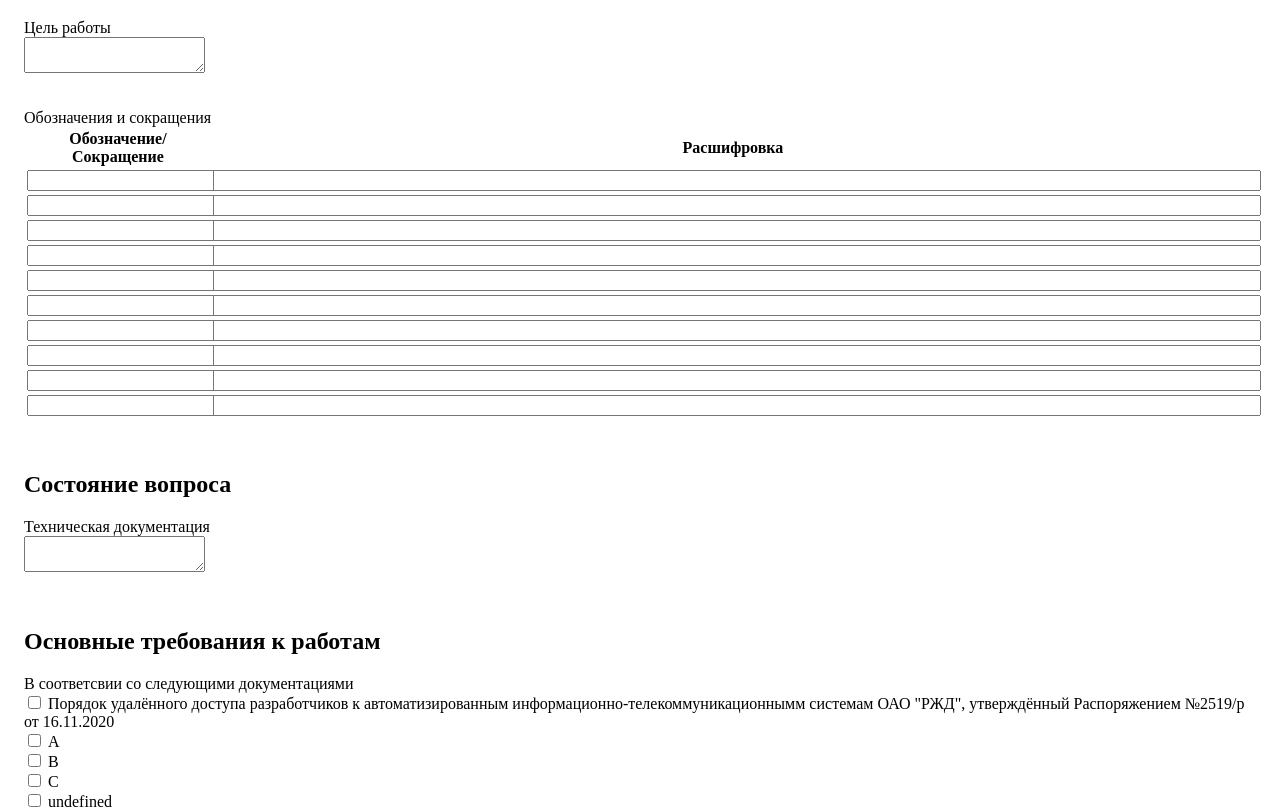
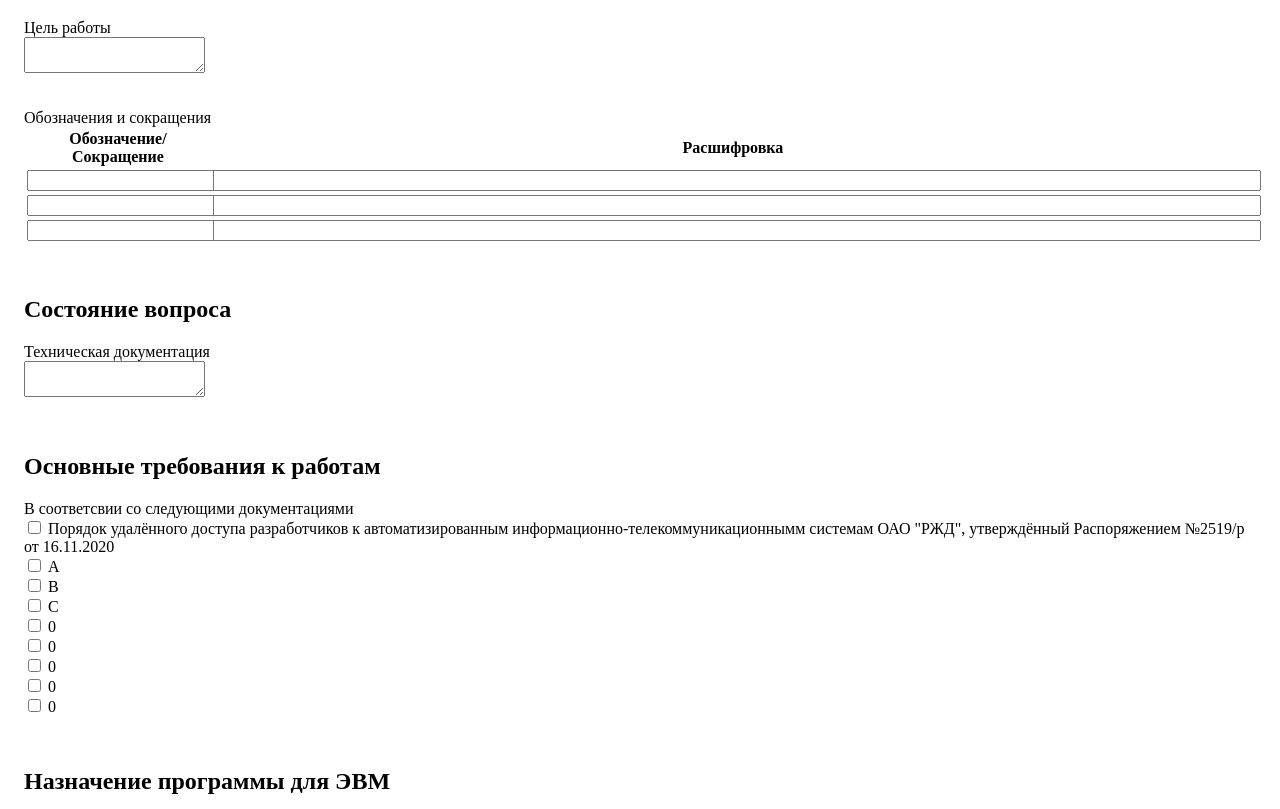
Before and after one commit to generic-name-2166/tt-validation, a SvelteKit app: page / in a window 1280 px wide. Shown: the part 561-1370 px from the top of the page. Built offline with nearby package versions, Linux system fonts and the light colour scheme.

Commit message:
Automatic fields

```diff
--- a/src/routes/Cell.svelte
+++ b/src/routes/Cell.svelte
@@ -14,6 +14,7 @@
     e.preventDefault();
     const target = e.currentTarget as HTMLInputElement;
     const value: string = target.value;
+
     formData.update((form_data) => {
       if (!(typeof form_data[id].data !== "string")) {
         form_data[id].dimensions = [1, 1];
--- a/src/routes/CellCheckbox.svelte
+++ b/src/routes/CellCheckbox.svelte
@@ -10,6 +10,7 @@
     const target = e.currentTarget as HTMLInputElement;
     const checked: boolean = target.checked;
     const value: string = layout.labels[n_id];
+
     formData.update((form_data) => {
       if (!Array.isArray(form_data[id].data)) {
         form_data[id].dimensions = [layout.amount, 1];
--- a/src/routes/CellTable.svelte
+++ b/src/routes/CellTable.svelte
@@ -1,14 +1,37 @@
 <script lang="ts">
   import { formData } from "$lib/formStorage.ts";
+  import type { FormData } from "$lib/formStorage.ts";
 
   export let dimensions: [number, number] = [1, 1];
   export let id: number;
   let item: boolean = true;
 
+  function addField(form_data: FormData[]): FormData[] {
+    const new_array = new Array(dimensions[1]).fill("");
+    // data is always type string[][] but TS doesn't know
+    //@ts-expect-error
+    form_data[id].data!.push(new_array);
+    return form_data;
+  }
+
+  function removeField(form_data: FormData[]): FormData[] {
+    form_data[id].data = form_data[id].data!.slice(0, dimensions[0])
+    return form_data;
+  }
+
   function saveChange(e: Event, col_id: number, row_id: number): void {
     e.preventDefault();
     const target = e.currentTarget as HTMLInputElement;
     const value: string = target.value;
+
+    if (row_id + 2 === dimensions[0] && value === "") {
+      dimensions[0] -= 1;
+      formData.update(removeField);
+    } else if (row_id + 1 === dimensions[0] && value !== "") {
+      dimensions[0] += 1;
+      formData.update(addField);
+    }
+
     formData.update((form_data) => {
       if (!Array.isArray(form_data[id].data)) {
         const [rows, columns] = dimensions;
@@ -18,8 +41,9 @@
           .map(() => new Array(columns).fill(""));
       }
 
+      console.log(form_data[id].data);
       //@ts-expect-error
-      form_data[id].data[col_id][row_id] = value;
+      form_data[id].data[row_id][col_id] = value;
       return form_data;
     });
   }
@@ -29,13 +53,13 @@
   <tbody>
     {#if dimensions[1] === 2}
       <tr>
-        <th class:item={item}>Обозначение/Сокращение</th>
+        <th class:item>Обозначение/Сокращение</th>
         <th>Расшифровка</th>
       </tr>
     {/if}
-    {#each [...Array(dimensions[0]).keys()] as col_id}
+    {#each [...Array(dimensions[0]).keys()] as row_id}
       <tr>
-        {#each [...Array(dimensions[1]).keys()] as row_id}
+        {#each [...Array(dimensions[1]).keys()] as col_id}
           <td>
             <label hidden for={`${col_id}_${row_id}`}></label>
             <input
--- a/src/routes/generatePDF.ts
+++ b/src/routes/generatePDF.ts
@@ -13,7 +13,7 @@ interface jsPDFtable extends jsPDF {
 }
 
 function shiftCoordinates(doc: jsPDFtable, y: number): number {
-  if (y >= 297) {
+  if (y >= 287) {
     y = 10;
     doc.addPage();
   } else {
@@ -39,6 +39,7 @@ function writeText(
         .splitTextToSize(`    ${label}`, 190)
         .concat(doc.splitTextToSize(`    ${text}`, 190))
     : doc.splitTextToSize(`    ${label} - ${text}`, 190);
+
   for (const row of splitText) {
     doc.text(row, x, y);
     y = shiftCoordinates(doc, y);
@@ -51,7 +52,7 @@ function writeList(
   doc: jsPDFtable,
   x: number,
   y: number,
-  list: string[]
+  list: string[],
 ): [number, number] {
   for (const cell of list) {
     const new_cell = cell.trim();
@@ -74,7 +75,7 @@ function writeTable(
   doc: jsPDFtable,
   x: number,
   y: number,
-  table: string[][]
+  table: string[][],
 ): [number, number] {
   const head: { [key: string]: string }[] = [
     { abbr: "Обозначение", mean: "Расшифровка" },
@@ -112,7 +113,7 @@ function writeData(
   if (!Array.isArray(data)) {
     return writeText(doc, x, y, data, label, true);
   }
-  doc.text(label, x, y);
+  doc.text(doc.splitTextToSize(`    ${label}`, 190), x, y);
   y = shiftCoordinates(doc, y);
 
   if (data.length === 1 || data[0].length === 1) {
--- a/src/routes/template.ts
+++ b/src/routes/template.ts
@@ -34,8 +34,6 @@ export let cell_list: ICell[] = [
   {
     title: "Организационная структура выполнения работ",
     label: "Заказчик",
-    //title: "Test",
-    //label: "Test1",
     layout: { type: "text" },
   },
   {
@@ -58,7 +56,7 @@ export let cell_list: ICell[] = [
   },
   {
     label: "Обозначения и сокращения",
-    layout: { type: "table", amount: [10, 2] },
+    layout: { type: "table", amount: [3, 2] },
   },
   {
     title: "Состояние вопроса",
@@ -76,6 +74,11 @@ export let cell_list: ICell[] = [
         "A",
         "B",
         "C",
+        "0",
+        "0",
+        "0",
+        "0",
+        "0",
       ],
     },
   },
@@ -100,7 +103,11 @@ export let cell_list: ICell[] = [
   {
     title: "Содержание работ",
     label: "Работы по требованиям ТЗ выполняют",
-    layout: { type: "checkbox", amount: 11, labels: ["", ""] },
+    layout: {
+      type: "checkbox",
+      amount: 11,
+      labels: ["0", "0", "0", "0", "0", "0", "0", "0", "0", "0", "0"],
+    },
   },
   {
     label: "Прогнозный срок полезного использования",
@@ -114,6 +121,6 @@ export let cell_list: ICell[] = [
   {
     title: "Разработка программы для ЭВМ",
     label: "Должны быть разработаны следующие подсистемы",
-    layout: { type: "subsystems", amount: [4, 1] },
+    layout: { type: "subsystems", amount: [2, 1] },
   },
 ];
```
